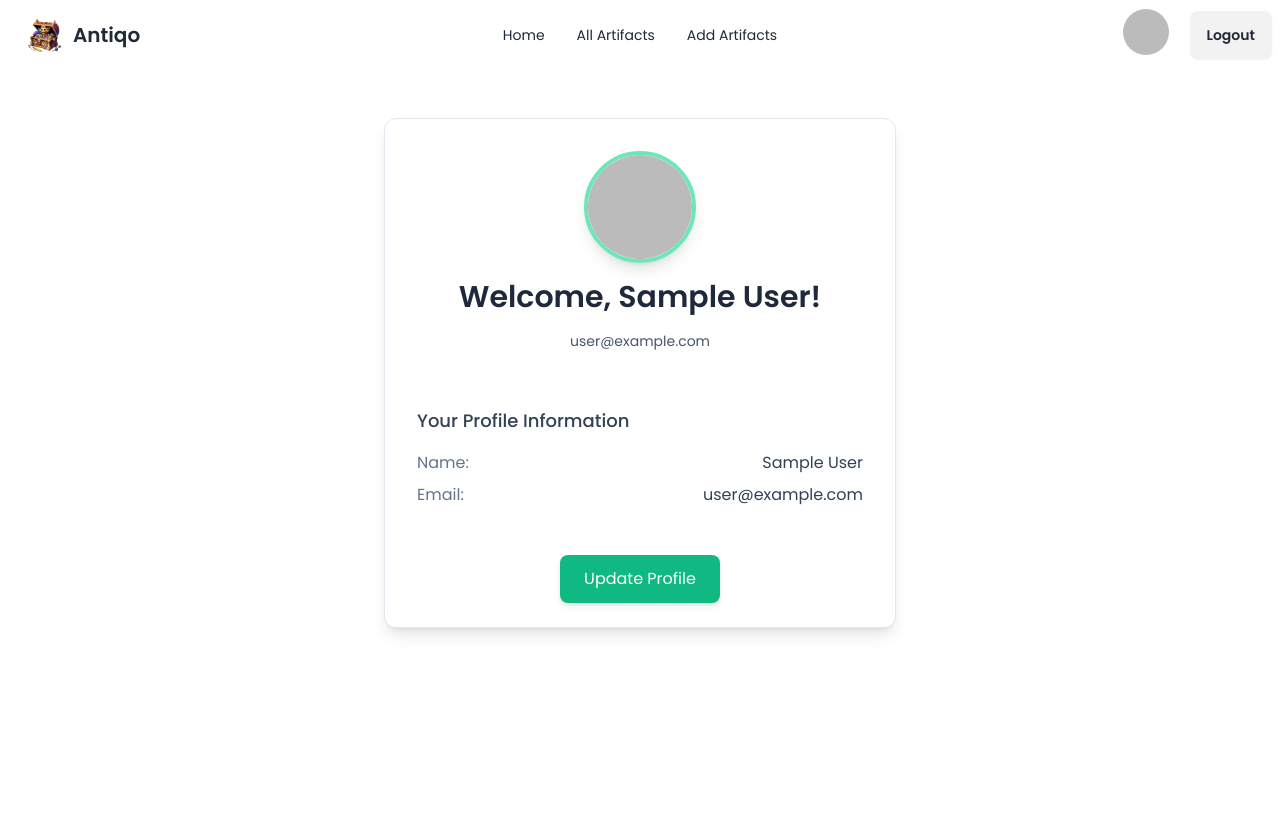
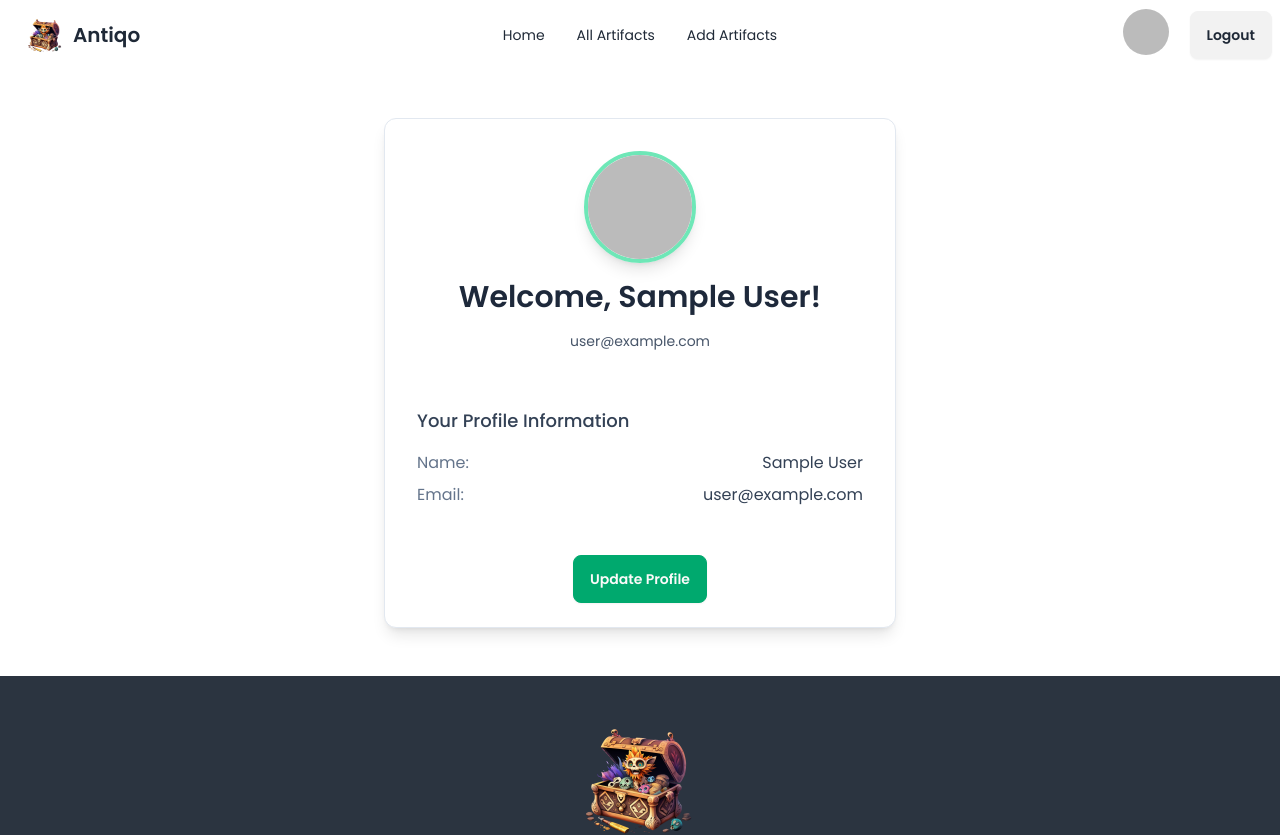
Before and after one commit to ornobaadi/Antiqo-Tracker-Client, a React (Vite) app: page /profile in a window 1280 px wide. Shown: the top 835 px of the page. Built offline with nearby package versions, Linux system fonts and the light colour scheme; no server answers; sample sign-in values are in the browser's storage.

Commit message:
Btn spacing margins layouts

```diff
--- a/src/pages/AddArtifact/AddArtifact.jsx
+++ b/src/pages/AddArtifact/AddArtifact.jsx
@@ -144,7 +144,7 @@ const AddArtifact = () => {
                     </div>
 
                     <div className="form-control mt-6">
-                        <button className="btn btn-primary w-full text-lg">Add Artifact</button>
+                        <button className="btn btn-neutral w-full text-lg">Add Artifact</button>
                     </div>
                 </form>
             </div>
--- a/src/pages/Home/Banner.jsx
+++ b/src/pages/Home/Banner.jsx
@@ -55,7 +55,7 @@ const Banner = () => {
                         <h1 className="text-4xl font-bold mb-2">{slide.title}</h1>
                         <p className="text-lg mb-4">{slide.subtitle}</p>
                         <Link to='/allartifacts'
-                            className="btn font-semibold rounded shadow">
+                            className="btn font-semibold">
                             Explore More
                         </Link>
                     </div>
--- a/src/pages/Home/HotArtifactCard.jsx
+++ b/src/pages/Home/HotArtifactCard.jsx
@@ -21,7 +21,7 @@ const HotArtifactCard = ({ artifact }) => {
                 <div className="card-actions justify-end mt-4">
                     <Link
                         to={`/artifacts/${_id}`}
-                        className="btn btn-primary"
+                        className="btn btn-outline"
                     >
                         View Details
                     </Link>
--- a/src/pages/MyArtifacts/MyArtifacts.jsx
+++ b/src/pages/MyArtifacts/MyArtifacts.jsx
@@ -141,7 +141,7 @@ const MyArtifacts = () => {
                                             </Link>
                                             <button
                                                 onClick={() => handleDelete(artifact._id)}
-                                                className="btn btn-sm btn-error"
+                                                className="btn btn-sm text-white btn-error"
                                             >
                                                 Delete
                                             </button>
--- a/src/pages/MyArtifacts/UpdateArtifact.jsx
+++ b/src/pages/MyArtifacts/UpdateArtifact.jsx
@@ -161,7 +161,7 @@ const UpdateArtifact = () => {
                     </div>
 
                     <div className="form-control mt-6">
-                        <button className="btn btn-primary w-full text-lg">Update Artifact</button>
+                        <button className="btn btn-neutral w-full text-lg">Update Artifact</button>
                     </div>
                 </form>
             </div>
--- a/src/pages/Profile/Profile.jsx
+++ b/src/pages/Profile/Profile.jsx
@@ -8,7 +8,7 @@ const Profile = () => {
     const { user } = useContext(AuthContext);
 
     return (
-        <div className="min-h-screen flex flex-col items-center py-12">
+        <div className="flex flex-col items-center py-12">
             <Helmet>
                 <title>My Profile | Antiqo</title>
             </Helmet>
@@ -47,7 +47,7 @@ const Profile = () => {
                 <div className="px-8 py-6 text-center">
                     <Link
                         to="/update-profile"
-                        className="inline-block bg-emerald-500 text-white py-3 px-6 rounded-lg shadow-md hover:bg-emerald-600 transition-transform active:scale-95"
+                        className="btn btn-success text-stone-50"
                     >
                         Update Profile
                     </Link>
--- a/src/pages/Profile/UpdateProfile.jsx
+++ b/src/pages/Profile/UpdateProfile.jsx
@@ -31,7 +31,7 @@ const UpdateProfile = () => {
     };
 
     return (
-        <div className="min-h-screen flex flex-col items-center py-12">
+        <div className=" flex flex-col items-center py-12">
             <Helmet>
                 <title>Update Profile | Antiqo</title>
             </Helmet>
```
